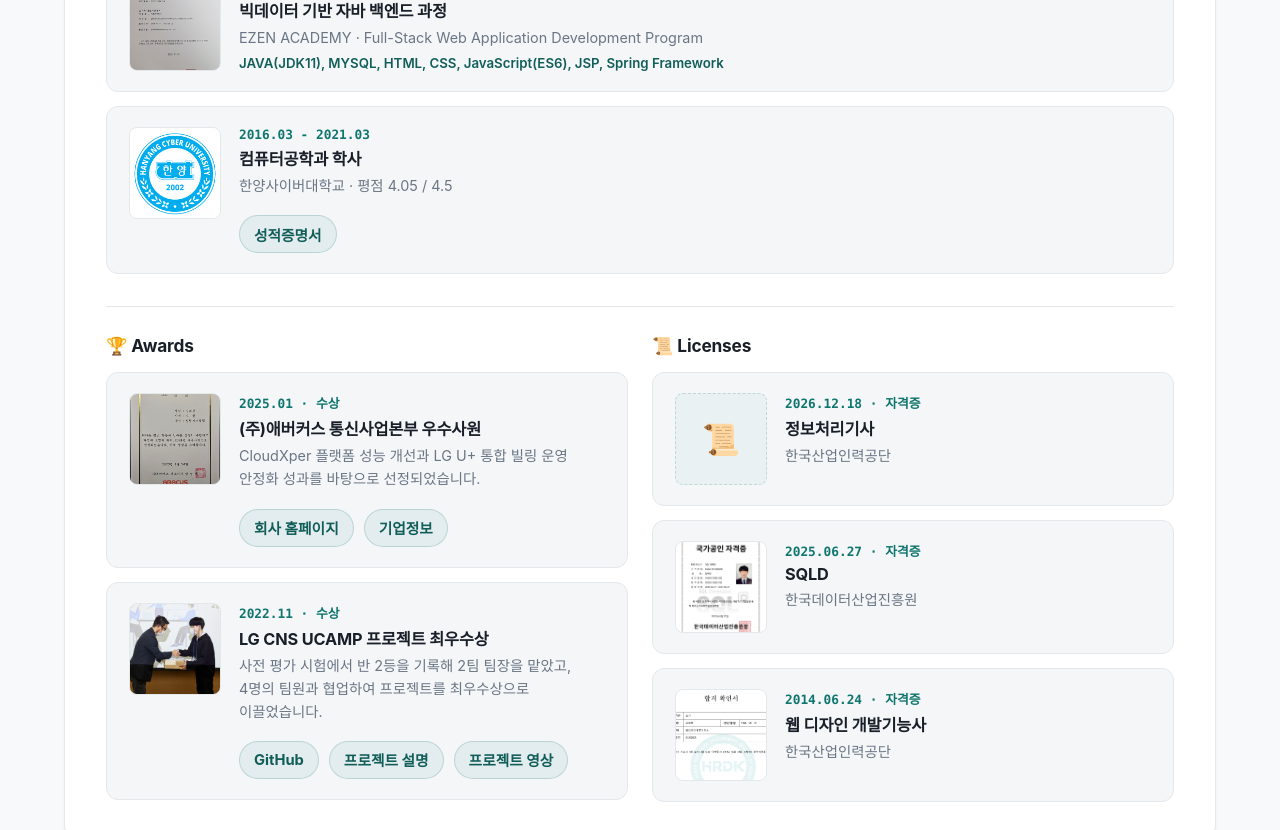
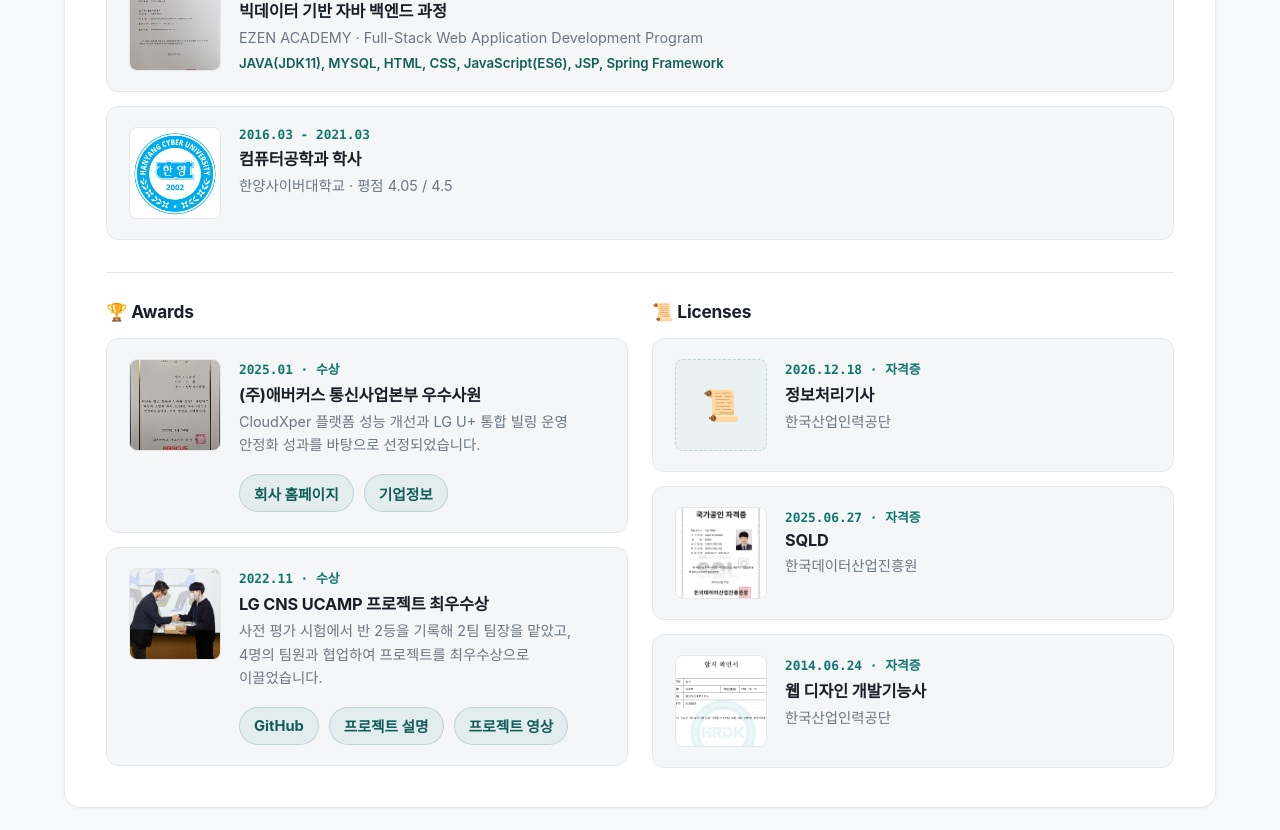
Before and after one commit to seulgae/seulgae.github.io, a React (Vite) app: page / in a window 1280 px wide. Shown: the part 4940-5770 px from the top of the page. Built offline with nearby package versions, Linux system fonts and the light colour scheme; a web font is replaced by a local one.

Commit message:
[20261103]성적증명서 버튼 삭제

```diff
--- a/src/components/posters/CredentialsPoster.jsx
+++ b/src/components/posters/CredentialsPoster.jsx
@@ -51,24 +51,6 @@ function CredentialsPoster() {
                 </p>
                 {edu.curriculum?.length ? (
                   <p className="credential-extra">{edu.curriculum.join(", ")}</p>
-                ) : null}
-                {edu.proofImages?.length ? (
-                  <div className="external-links">
-                    <div className="external-links-row">
-                      {edu.proofImages.map((doc) => (
-                        <button
-                          key={doc.image}
-                          type="button"
-                          className="external-link"
-                          onClick={() =>
-                            open(assetUrl(doc.image), doc.alt || doc.label)
-                          }
-                        >
-                          {doc.label}
-                        </button>
-                      ))}
-                    </div>
-                  </div>
                 ) : null}
                 {/* <ExternalLinks links={edu.links} label="관련 산출물" /> */}
               </div>
--- a/src/data/education.js
+++ b/src/data/education.js
@@ -34,13 +34,6 @@ const education = [
     summary: "평점 4.05 / 4.5",
     image: "HYLOGO.jpg",
     imageLink: "https://www.hycu.ac.kr/user/maSnEx/goMain/30003/loadMap.do",
-    proofImages: [
-      {
-        label: "성적증명서",
-        image: "HYSCORE.jpg",
-        alt: "한양사이버대학교 성적증명서",
-      },
-    ],
     /*
     links: [
       {
```
Also changed, not shown: public/HYSCORE.jpg (deleted), 1 other file (tests, documents, lock files or other folders).
